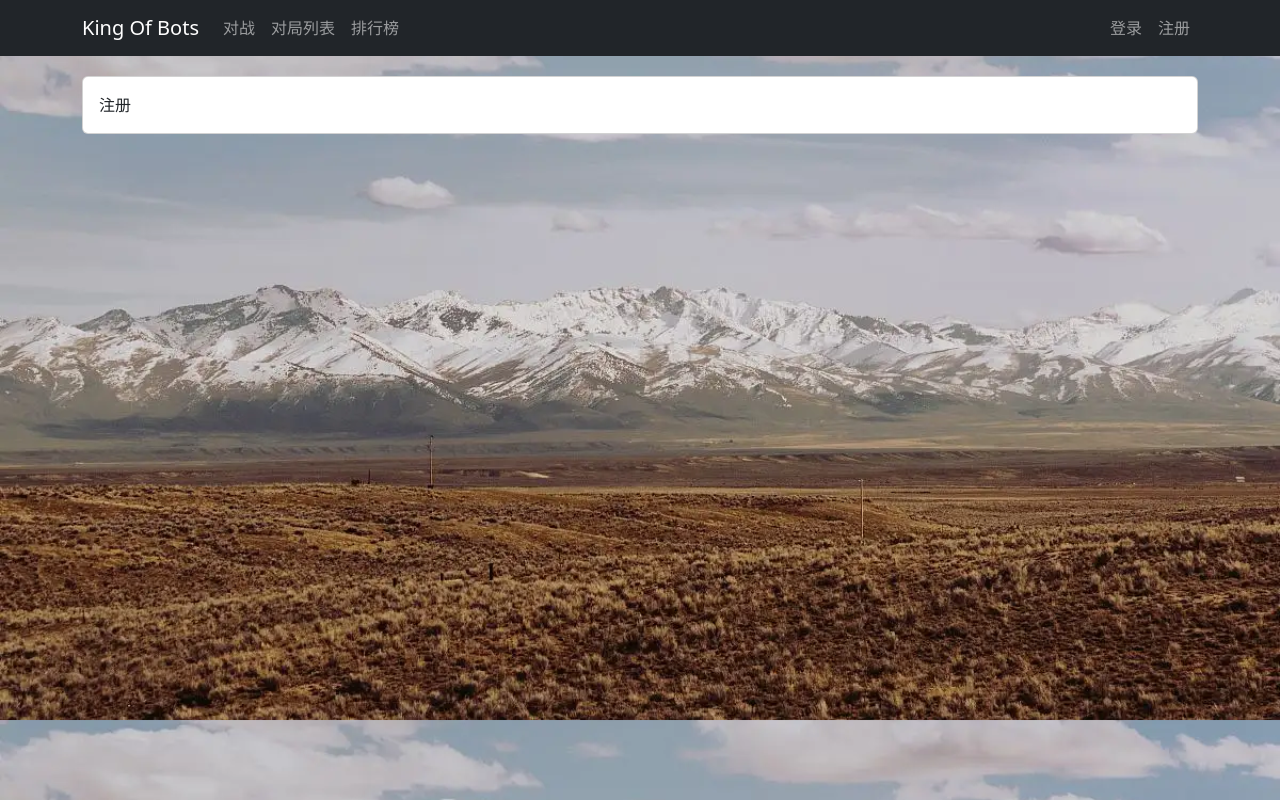
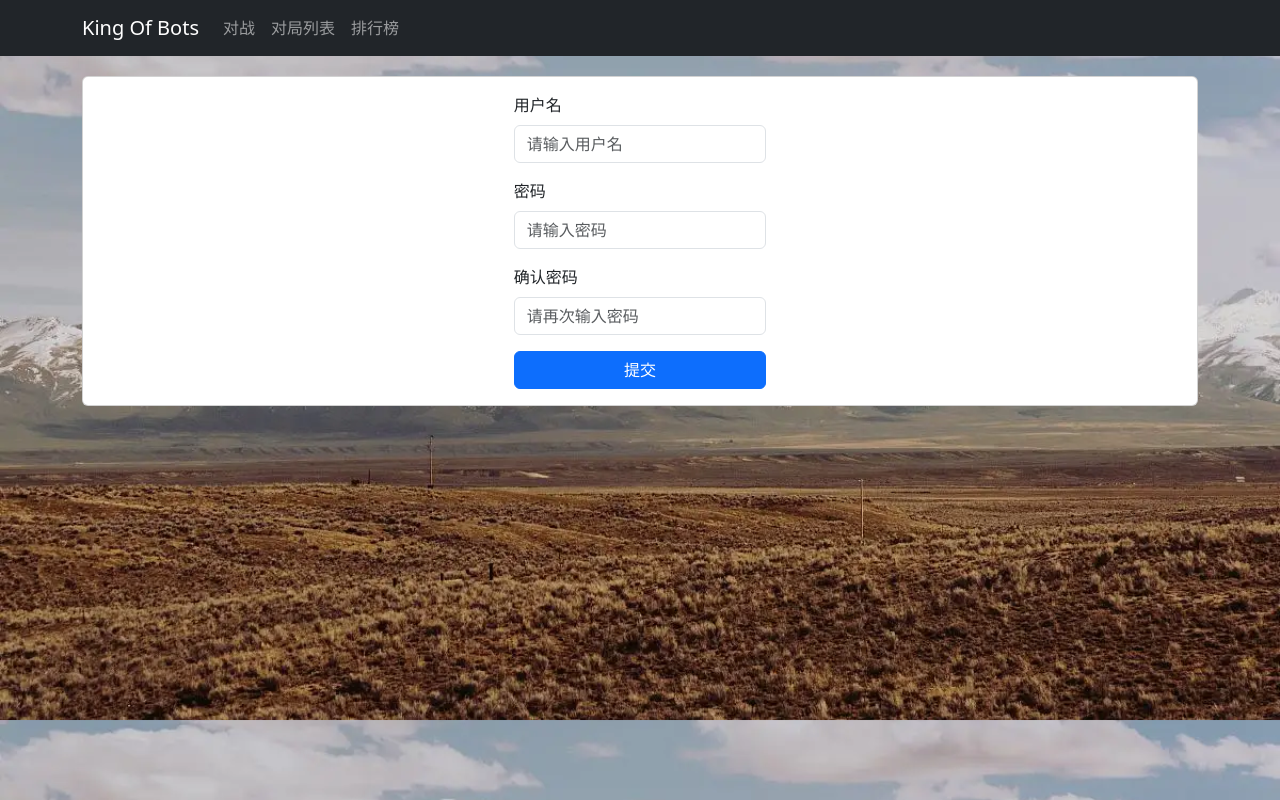
Before and after one commit to wenxinming/KOB, a Vue app in the folder web/: page /user/account/register in a window 1280 px wide. Built offline with nearby package versions, Linux system fonts and the light colour scheme; no server answers.

Commit message:
finshed register component

```diff
--- a/web/src/App.vue
+++ b/web/src/App.vue
@@ -7,7 +7,7 @@
 import NavBar from '@/components/NavBar.vue'
 import 'bootstrap/dist/css/bootstrap.min.css'
 import 'bootstrap/dist/js/bootstrap'
-import $ from 'jquery'
+// import $ from 'jquery'
 
 export default{
   components:{
@@ -30,20 +30,20 @@
     // })
 
 
-    $.ajax({
-      url:"http://localhost:3000/user/account/info/",
-      type:"get",
-      headers:{
-        Authorization:"Bearer " + "eyJhbGciOiJIUzI1NiJ9.eyJqdGkiOiJhYTM4ZmFhZjkyMTM0MGZiODQyNDcyN2ZiYzlmNDRlZCIsInN1YiI6IjIiLCJpc3MiOiJzZyIsImlhdCI6MTcxNTE1OTM3OCwiZXhwIjoxNzE2MzY4OTc4fQ.6Tf8FeAdpmogtVbDWIgq8ELL900Z_T6DYRdvxn92_34",
+    // $.ajax({
+    //   url:"http://localhost:3000/user/account/info/",
+    //   type:"get",
+    //   headers:{
+    //     Authorization:"Bearer " + "eyJhbGciOiJIUzI1NiJ9.eyJqdGkiOiJhYTM4ZmFhZjkyMTM0MGZiODQyNDcyN2ZiYzlmNDRlZCIsInN1YiI6IjIiLCJpc3MiOiJzZyIsImlhdCI6MTcxNTE1OTM3OCwiZXhwIjoxNzE2MzY4OTc4fQ.6Tf8FeAdpmogtVbDWIgq8ELL900Z_T6DYRdvxn92_34",
 
-      },
-      success(resp) {
-        console.log(resp)
-      },
-      error(resp){
-        console.log(resp)
-      }
-    })
+    //   },
+    //   success(resp) {
+    //     console.log(resp)
+    //   },
+    //   error(resp){
+    //     console.log(resp)
+    //   }
+    // })
 
   //   $.ajax({
   //     url:"http://localhost:3000/user/account/register/",
--- a/web/src/components/NavBar.vue
+++ b/web/src/components/NavBar.vue
@@ -33,7 +33,7 @@
                         </ul>
                     </li>
                 </ul>
-                <ul class="navbar-nav " v-else>
+                <ul class="navbar-nav " v-else-if="!$store.state.user.pulling_info">
                     <li class="nav-item ">
                         <router-link class="nav-link" :to="{name:'user_account_login'}" role="button">
                           登录
--- a/web/src/router/index.js
+++ b/web/src/router/index.js
@@ -6,47 +6,72 @@
 import NotFound from '@/views/error/NotFound.vue'
 import UserAccountLoginView from '@/views/user/account/UserAccountLoginView'
 import UserAccountRegisterView from '@/views/user/account/UserAccountRegisterView'
+import store from '@/store/index'
 
 const routes = [
   {
     path:'/',
     name:'home',
     redirect:'/pk/',
+    meta: {
+      requestAuth:true,
+    }
   },
   {
     path:"/pk/",
     name:'pk_index',
-    component:PkIndexView
+    component:PkIndexView,
+    meta: {
+      requestAuth:true,
+    }
   },
   {
     path:"/record/",
     name:'record_index',
-    component:RecordIndexView
+    component:RecordIndexView,
+    meta: {
+      requestAuth:true,
+    }
   },
   {
     path:"/ranklist/",
     name:'ranklist_index',
-    component:RankListIndexView
+    component:RankListIndexView,
+    meta: {
+      requestAuth:true,
+    }
   },
   {
     path:"/user/bot/",
     name:'user_bot_index',
-    component:UserBotIndexView
+    component:UserBotIndexView,
+    meta: {
+      requestAuth:true,
+    }
   },
   {
     path:"/user/account/login/",
     name:'user_account_login',
-    component:UserAccountLoginView
+    component:UserAccountLoginView,
+    meta: {
+      requestAuth:false,
+    }
   },
   {
     path:"/user/account/register/",
     name:'user_account_register',
-    component:UserAccountRegisterView
+    component:UserAccountRegisterView,
+    meta: {
+      requestAuth:false,
+    }
   },
   {
     path:"/404/",
     name:'404',
-    component:NotFound
+    component:NotFound,
+    meta: {
+      requestAuth:false,
+    }
   },
   {
     path:'/:catchAll(.*)',
@@ -59,4 +84,12 @@
   routes
 })
 
+router.beforeEach((to,from,next) => {
+  if(to.meta.requestAuth && !store.state.user.is_login) {
+    next({name:"user_account_login"})
+  } else {
+    next()
+  }
+})
+
 export default router
--- a/web/src/store/user.js
+++ b/web/src/store/user.js
@@ -7,6 +7,7 @@
     photo: "",
     token: "",
     is_login: false,
+    pulling_info:true,
   },
   getters: {},
   mutations: {
@@ -25,10 +26,14 @@
         state.photo = ""
         state.token = ""
         state.is_login = false
+    },
+    updatePullingInfo(state,pulling_info) {
+      state.pulling_info = pulling_info
     }
   },
   actions: {
     login(context, data) {
+
       $.ajax({
         url: "http://localhost:3000/user/account/token/",
         type: "post",
@@ -38,6 +43,7 @@
         },
         success(resp) {
           if (resp.error_message === "success") {
+            localStorage.setItem('jwt_token',resp.token)
             context.commit("updateToken", resp.token);
             data.success(resp);
           } else {
@@ -74,6 +80,7 @@
       });
     },
     logout(context) {
+        localStorage.removeItem('jwt_token')
         context.commit('logout')
     }
   },
--- a/web/src/views/user/account/UserAccountLoginView.vue
+++ b/web/src/views/user/account/UserAccountLoginView.vue
@@ -1,5 +1,5 @@
 <template>
-    <ContentField>
+    <ContentField v-if="!$store.state.user.pulling_info">
         <div class="row justify-content-md-center">
             <div class="col-3">
                 <form @submit.prevent="login">
@@ -36,6 +36,22 @@
         let username = ref('')
         let password = ref('')
         let error_message = ref("")
+
+        const jwt_token = localStorage.getItem('jwt_token')
+        if(jwt_token) {
+            store.commit("updateToken",jwt_token)
+            store.dispatch("getInfo",{
+                success(){
+                    router.push({name:"home"})
+                    store.commit('updatePullingInfo',false)
+                },
+                error(){
+                    store.commit('updatePullingInfo',false)
+                }
+            })
+        } else {
+            store.commit('updatePullingInfo',false)
+        }
 
         const login = ()=> {
             error_message.value = ''
--- a/web/src/views/user/account/UserAccountRegisterView.vue
+++ b/web/src/views/user/account/UserAccountRegisterView.vue
@@ -1,16 +1,84 @@
 <template>
-    <ContentField>注册</ContentField>
+    <ContentField>
+        <div class="row justify-content-md-center">
+            <div class="col-3">
+                <form @submit.prevent="register">
+                    <div class="mb-3">
+                        <label for="username" class="form-label">用户名</label>
+                        <input v-model="username" type="text" class="form-control" id="username" placeholder="请输入用户名">
+                    </div>
+                    <div class="mb-3">
+                        <label for="password" class="form-label">密码</label>
+                        <input v-model="password" type="password" class="form-control" id="password" placeholder="请输入密码">
+                    </div>
+                    <div class="mb-3">
+                        <label for="confirmedPassword" class="form-label">确认密码</label>
+                        <input v-model="confirmedPassword" type="password" class="form-control" id="confirmedPassword" placeholder="请再次输入密码">
+                    </div>
+                    <div class="error_message">{{ error_message }}</div>
+                    <button type="submit" class="btn btn-primary">提交</button>
+                </form>
+            </div>
+        </div>
+    </ContentField>
 </template>
 
 <script>
 import ContentField from '@/components/ContentField.vue'
+import {ref} from 'vue'
+import router from '@/router/index';
+import $ from 'jquery'
 
 export default {
-       components:{
+    components: {
         ContentField
+    },
+    setup(){
+        let username = ref('')
+        let password =  ref('')
+        let confirmedPassword =  ref('')
+        let error_message = ref('')
+
+        const register = () => {
+            error_message.value = ""
+            $.ajax({
+                url:"http://localhost:3000/user/account/register/",
+                type:"post",
+                data:{
+                     username:username.value,
+                     password:password.value,
+                     confirmedPassword:confirmedPassword.value
+                },
+                success(resp){
+                    console.log(resp)
+                    if(resp.error_message === "success") {
+                        router.push({name:"user_account_login"})
+                    } else {
+                        error_message.value = resp.error_message
+                    }
+                },
+                error(resp){
+                    console.log(resp)
+                }
+            })
+        }
+
+        return {
+            username,
+            password,
+            confirmedPassword,
+            error_message,
+            register
+        }
     }
 }
 </script>
 
 <style scoped>
+button {
+    width: 100%;
+}
+div.error_message{
+    color: red;
+}
 </style>
```
Also changed, not shown: 1 other file (tests, documents, lock files or other folders). Lines whose indentation alone changed are shown as unchanged.
